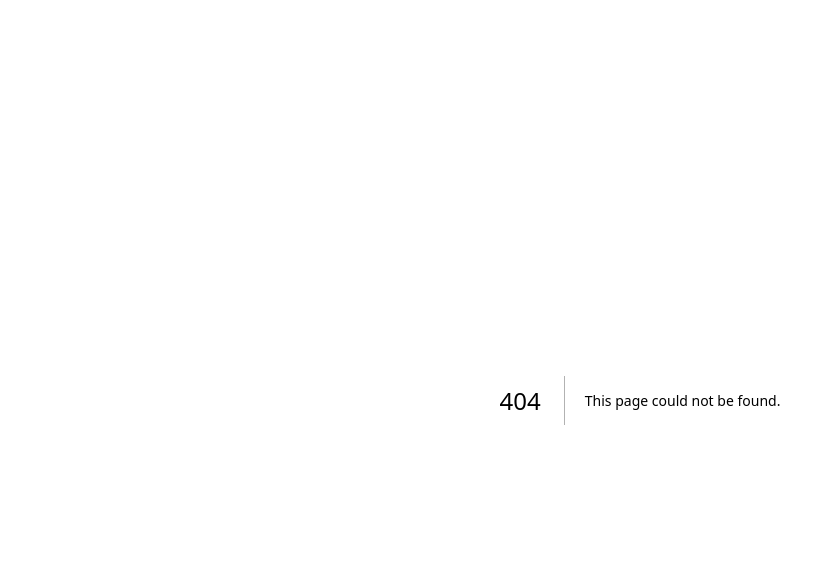
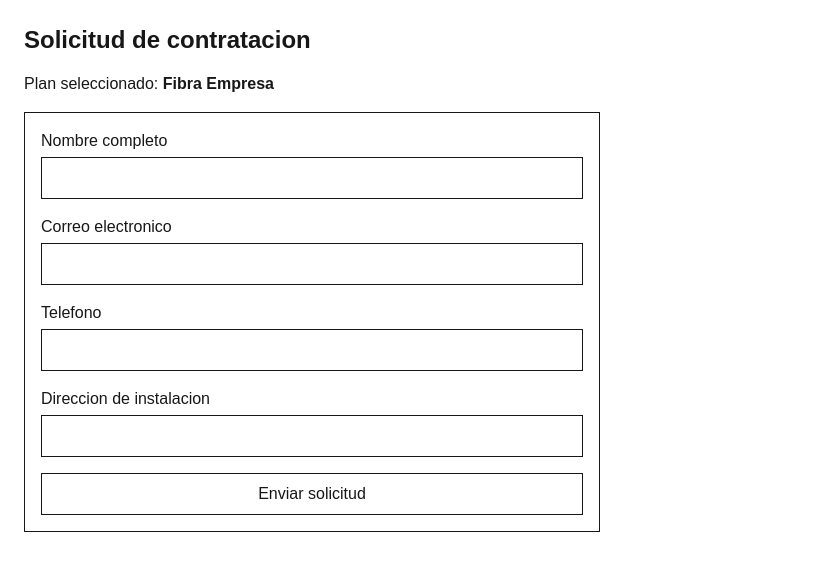
Before and after one commit to invvd/finet-clientes, a Next.js app: page /contratar/fibra-empresa in a window 1280 px wide. Before the commit this address had no page. Shown: the top 570 px of the page, without its empty margins (0-819 px from the left). Built offline with nearby package versions, Linux system fonts and the light colour scheme.

Commit message:
feat: agrega flujo de solicitud de contratacion

```diff
--- /dev/null
+++ b/app/components/FormularioContratacion.tsx
@@ -0,0 +1,32 @@
+import type { Plan } from "../data/planes";
+
+type FormularioContratacionProps = {
+  plan: Plan;
+};
+
+export default function FormularioContratacion({ plan }: FormularioContratacionProps) {
+  return (
+    <form className="grid max-w-xl gap-4 border p-4">
+      <input type="hidden" name="plan" value={plan.id} />
+      <label className="grid gap-1">
+        Nombre completo
+        <input name="nombre" required className="border p-2" />
+      </label>
+      <label className="grid gap-1">
+        Correo electronico
+        <input name="correo" type="email" required className="border p-2" />
+      </label>
+      <label className="grid gap-1">
+        Telefono
+        <input name="telefono" type="tel" required className="border p-2" />
+      </label>
+      <label className="grid gap-1">
+        Direccion de instalacion
+        <input name="direccion" required className="border p-2" />
+      </label>
+      <button type="submit" className="border px-3 py-2">
+        Enviar solicitud
+      </button>
+    </form>
+  );
+}
--- /dev/null
+++ b/app/contratar/[planId]/page.tsx
@@ -0,0 +1,34 @@
+import { notFound } from "next/navigation";
+import FormularioContratacion from "../../components/FormularioContratacion";
+import { getPlanById, getPlanes } from "../../data/planes";
+
+type ContratarPlanPageProps = {
+  params: Promise<{
+    planId: string;
+  }>;
+};
+
+export function generateStaticParams() {
+  return getPlanes().map((plan) => ({
+    planId: plan.id,
+  }));
+}
+
+export default async function ContratarPlanPage({ params }: ContratarPlanPageProps) {
+  const { planId } = await params;
+  const plan = getPlanById(planId);
+
+  if (!plan) {
+    notFound();
+  }
+
+  return (
+    <main className="grid gap-4 p-6">
+      <h1 className="text-2xl font-semibold">Solicitud de contratacion</h1>
+      <p>
+        Plan seleccionado: <strong>{plan.nombre}</strong>
+      </p>
+      <FormularioContratacion plan={plan} />
+    </main>
+  );
+}
```
